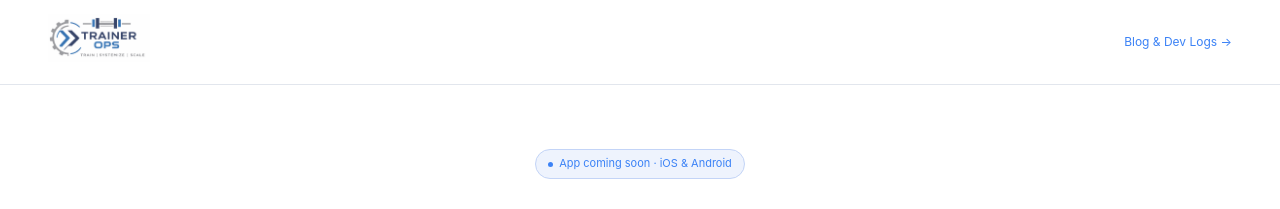
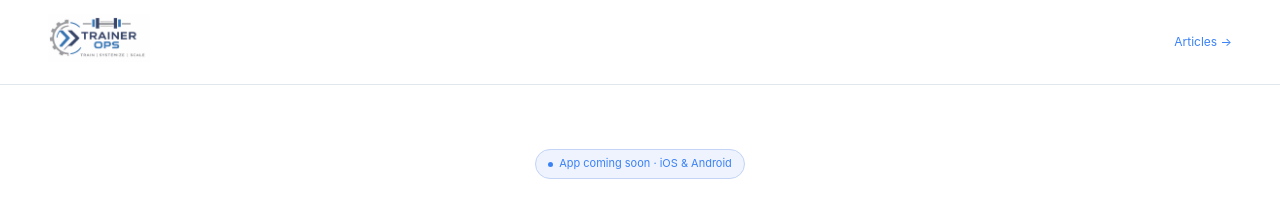
Before and after one commit to thetrainerops-code/thetrainerops, a Jekyll site: the page index.html, which Jekyll copies as it is, in a window 1280 px wide. Shown: the top 209 px of the page. Built offline with Jekyll 4.4.1, drawn with Linux system fonts in a browser that asks for light colours.

Commit message:
Rename 'Blog & Dev Logs' link to 'Articles'

```diff
--- a/index.html
+++ b/index.html
@@ -222,7 +222,7 @@
     <!-- Nav -->
     <nav class="nav">
       <a href="/"><img src="/traineropslogo.png" alt="TrainerOps" style="height: 48px; width: auto;" /></a>
-      <a class="nav-link" href="/blog">Blog & Dev Logs →</a>
+      <a class="nav-link" href="/blog">Articles →</a>
     </nav>
 
     <!-- Hero -->
```
